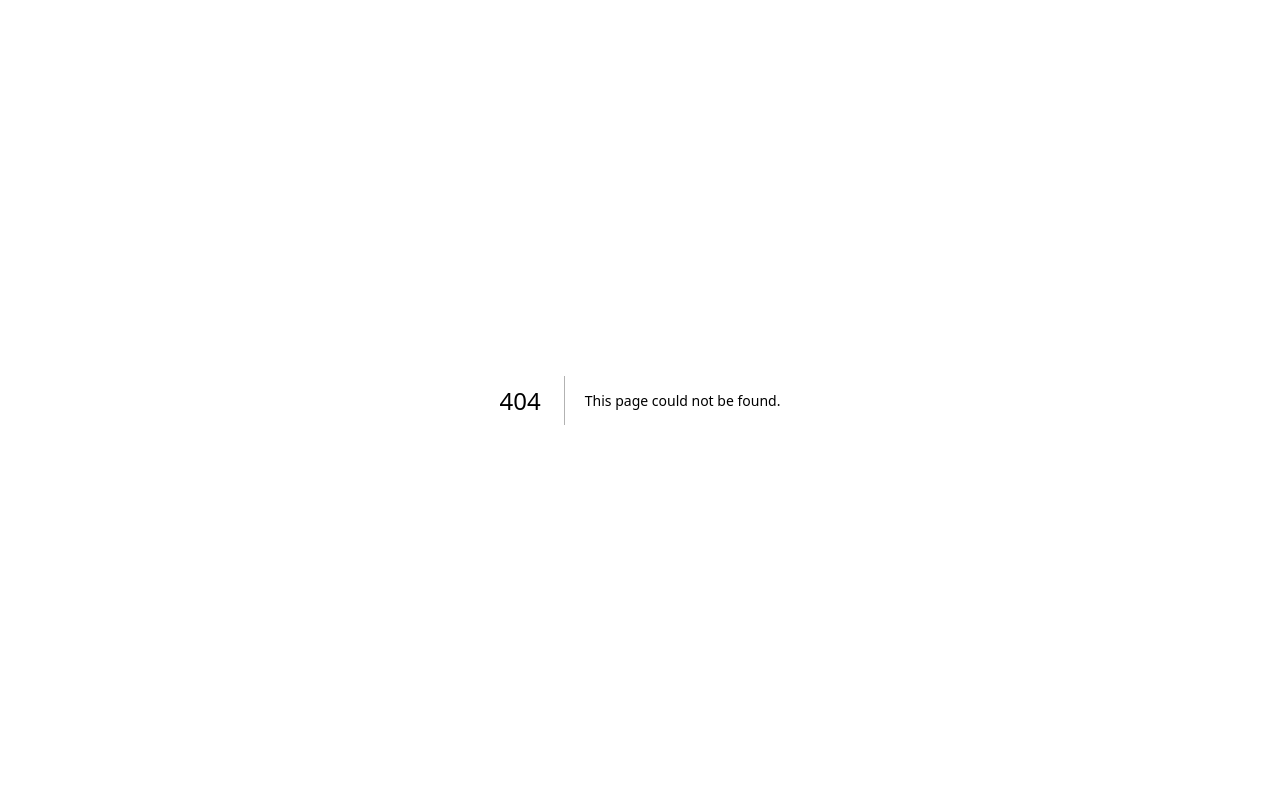
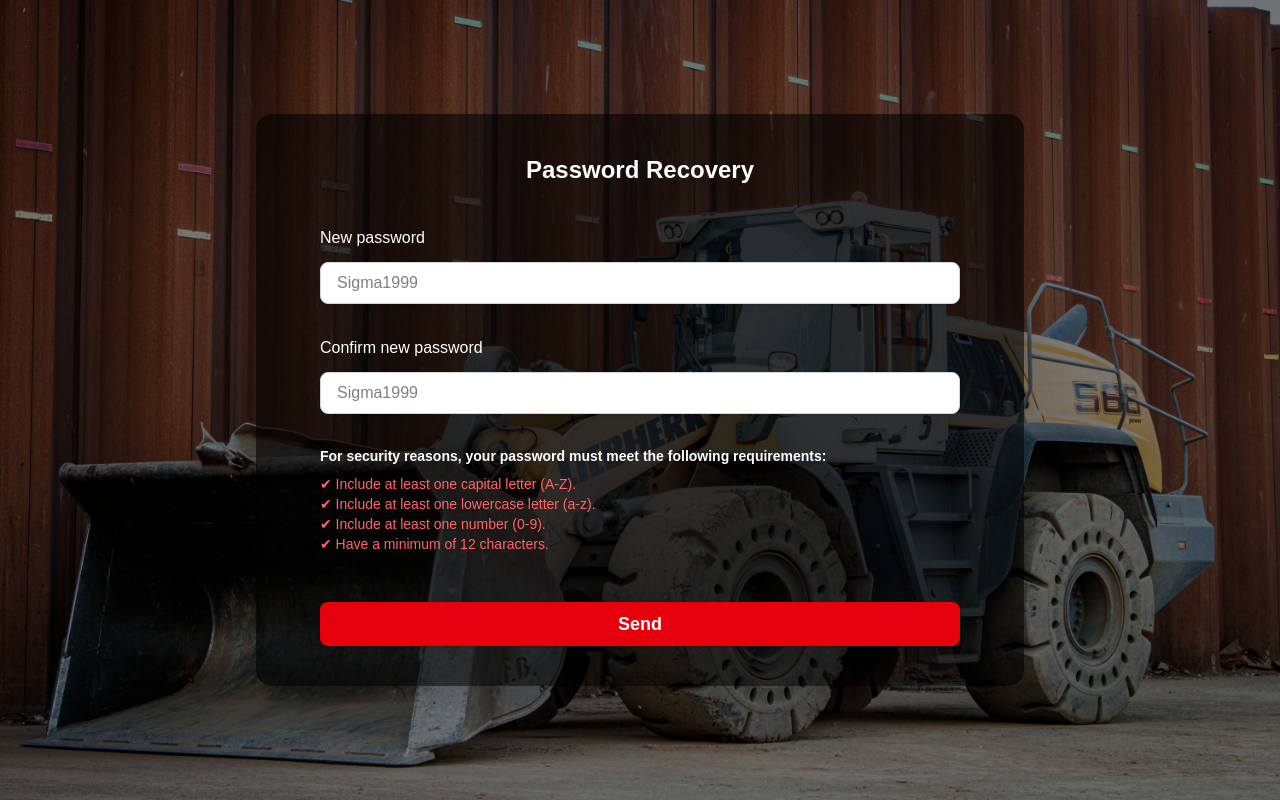
Before and after one commit to Minmgf/amms, a Next.js app: page /recovery/1 in a window 1280 px wide. Before the commit this address had no page. Built offline with nearby package versions, Linux system fonts and the light colour scheme.

Commit message:
se integrarion los endpoints de recoveryPassword

```diff
--- a/src/app/(auth)/passwordRecovery/page.jsx
+++ b/src/app/(auth)/passwordRecovery/page.jsx
@@ -1,11 +1,18 @@
 'use client';
-import React from 'react';
+import React, { useState } from 'react';
 import Logo from "../../components/auth/Logo";
 import LoginCard from "../../components/auth/LoginCard";
 import { requestResetPassword } from '@/services/authService';
 import { useForm } from "react-hook-form";
+import {
+    SuccessModal,
+    ErrorModal,
+} from "@/app/components/shared/SuccessErrorModal";
 
 const Page = () => {
+    const [successOpen, setSuccessOpen] = useState(false);
+    const [errorOpen, setErrorOpen] = useState(false);
+    const [modalMessage, setModalMessage] = useState("");
     const {
         register,
         handleSubmit,
@@ -15,8 +22,11 @@ const Page = () => {
     const onSubmit = async (data) => {
         try {
             const response = await requestResetPassword({ email: data.email });
+            setModalMessage(response.message);
+            setSuccessOpen(true);
         } catch (error) {
-            console.log(error);
+            setModalMessage(error.response.data.detail);
+            setErrorOpen(true);
         }
     };
 
@@ -61,6 +71,18 @@ const Page = () => {
                         Already have an account? <a href="/login" className="text-white font-bold underline">Log in here</a>
                     </div>
                 </LoginCard>
+                <SuccessModal
+                    isOpen={successOpen}
+                    onClose={() => setSuccessOpen(false)}
+                    title="Request Successful"
+                    message={modalMessage}
+                />
+                <ErrorModal
+                    isOpen={errorOpen}
+                    onClose={() => setErrorOpen(false)}
+                    title="Request Failed"
+                    message={modalMessage}
+                />
             </div>
         </div>
     );
--- a/src/app/(auth)/recovery/page.jsx
+++ b/src/app/(auth)/recovery/[token]/page.jsx
@@ -1,9 +1,21 @@
 "use client";
-import React from "react";
+import React, { useState } from "react";
 import { useForm } from "react-hook-form";
 import { FaCheck } from "react-icons/fa";
+import { useParams, useRouter } from "next/navigation";
+import { recoverPassword } from "@/services/authService";
+import {
+  SuccessModal,
+  ErrorModal,
+} from "@/app/components/shared/SuccessErrorModal";
 
 const Page = () => {
+  const { token } = useParams();
+  const router = useRouter();
+  const [successOpen, setSuccessOpen] = useState(false);
+  const [errorOpen, setErrorOpen] = useState(false);
+  const [modalMessage, setModalMessage] = useState("");
+  const [loading, setLoading] = useState(false);
   const {
     register,
     handleSubmit,
@@ -18,14 +30,33 @@ const Page = () => {
     upper: /[A-Z]/.test(password),
     lower: /[a-z]/.test(password),
     number: /[0-9]/.test(password),
-    length: password.length >= 8,
+    length: password.length >= 12,
   };
 
   const passwordsMatch = password && confirmPassword && password === confirmPassword;
 
-  const onSubmit = (data) => {
-    // Aquí puedes manejar el envío del formulario
-    console.log(data);
+  const onSubmit = async (data) => {
+    setLoading(true);
+    const payload = {
+      new_password: data.password,
+      confirm_password: data.confirmPassword,
+    };
+    try {
+      const response = await recoverPassword(token, payload);
+      setModalMessage(response.message || "Recuperación exitosa");
+      setSuccessOpen(true);
+      setTimeout(() => {
+        setSuccessOpen(false);
+        router.push("/login");
+      }, 2000);
+
+    } catch (error) {
+      console.log(error);
+      setModalMessage(error.response.data.detail);
+      setErrorOpen(true);
+    } finally {
+      setLoading(false);
+    }
   };
 
   return (
@@ -85,16 +116,28 @@ const Page = () => {
             <p className={validations.upper ? "text-green-400" : "text-red-400"}>✔ Include at least one capital letter (A-Z).</p>
             <p className={validations.lower ? "text-green-400" : "text-red-400"}>✔ Include at least one lowercase letter (a-z).</p>
             <p className={validations.number ? "text-green-400" : "text-red-400"}>✔ Include at least one number (0-9).</p>
-            <p className={validations.length ? "text-green-400" : "text-red-400"}>✔ Have a minimum of 8 characters.</p>
+            <p className={validations.length ? "text-green-400" : "text-red-400"}>✔ Have a minimum of 12 characters.</p>
           </div>
           <button
             type="submit"
-            disabled={!(Object.values(validations).every(Boolean) && passwordsMatch)}
+            disabled={!(Object.values(validations).every(Boolean) && passwordsMatch) || loading}
             className="w-full text-white py-2 mt-6 rounded-lg bg-red-600 text-lg font-semibold shadow hover:bg-red-500 active:bg-red-700 transition-colors"
           >
             Send
           </button>
         </form>
+        <SuccessModal
+          isOpen={successOpen}
+          onClose={() => setSuccessOpen(false)}
+          title="Recovery Successful"
+          message={modalMessage}
+        />
+        <ErrorModal
+          isOpen={errorOpen}
+          onClose={() => setErrorOpen(false)}
+          title="Recovery Failed"
+          message={modalMessage}
+        />
       </div>
     </div>
   );
--- a/src/app/(dashboard)/layout.jsx
+++ b/src/app/(dashboard)/layout.jsx
@@ -28,8 +28,7 @@ export default function DashboardLayout({ children }) {
   }
 
   return (
-    <html lang="en">
-      <body className="flex h-screen">
+    <div className="flex h-screen">
       <Sidebar isOpen={isOpen} setIsOpen={setIsOpen} />
       <main
         className={`flex-1 overflow-y-auto transition-all duration-300 ${isOpen ? "ml-64" : "ml-0"
@@ -37,7 +36,6 @@ export default function DashboardLayout({ children }) {
       >
         {children}
       </main>
-      </body>
-    </html>
+    </div>
   );
 }
--- a/src/lib/axios.js
+++ b/src/lib/axios.js
@@ -2,8 +2,8 @@ import axios from "axios";
 
 // Instancia para el microservicio de usuarios
 export const apiUsers = axios.create({
-  baseURL: "http://localhost:8001/users",
-  timeout: 10000,
+  baseURL: "https://api.inmero.co/sigma/users",
+  timeout: 30000,
   headers: {
     "Content-Type": "application/json",
   },
@@ -11,7 +11,7 @@ export const apiUsers = axios.create({
 
 // Instancia para el microservicio principal
 export const apiMain = axios.create({
-  baseURL: "https://api.inmero.co/sigma/main" || "http://localhost:8000",
+  baseURL: "https://api.inmero.co/sigma/main",
   timeout: 30000,
   headers: {
     "Content-Type": "application/json",
--- a/src/services/authService.js
+++ b/src/services/authService.js
@@ -51,4 +51,11 @@ export const activateAccount = async (token) => {
 };
 
 export const completePreregister = async (payload) => {
-    const { data } = await apiUsers.post("/users/pre-register/complete", payload)
+    const { data } = await apiUsers.post("/users/pre-register/complete", payload);
+    return data;
+};
+
+export const recoverPassword = async (token, payload) => {
+    const { data } = await apiUsers.post(`/auth/reset-password/${token}`, payload);
+    return data;
+};
```
Lines whose indentation alone changed are shown as unchanged.
